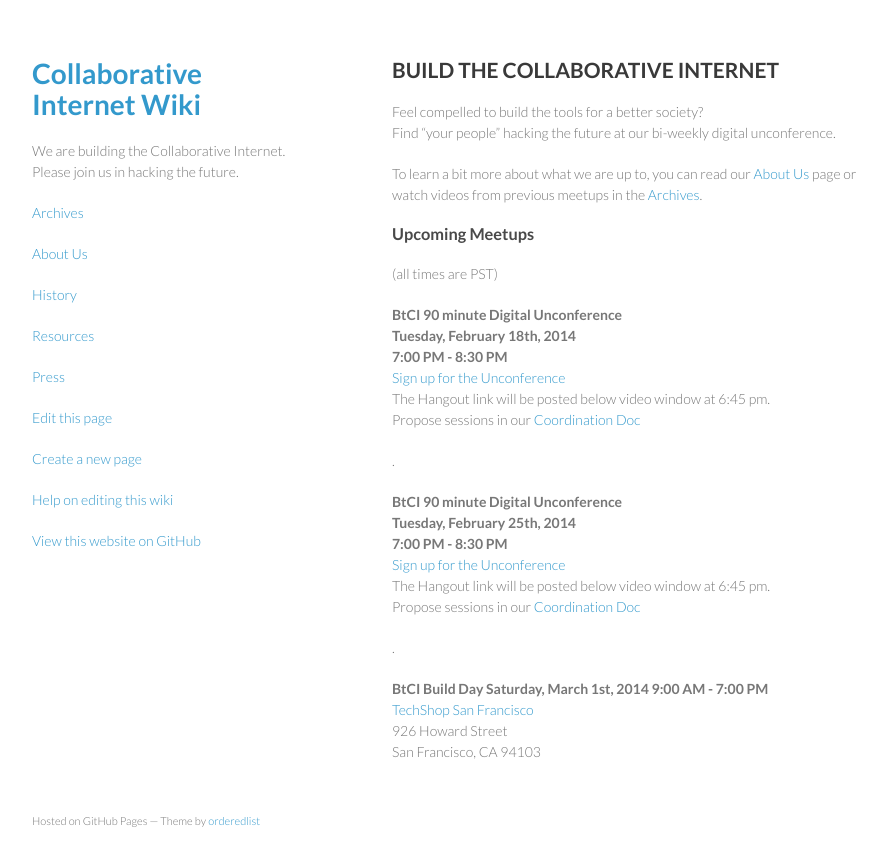
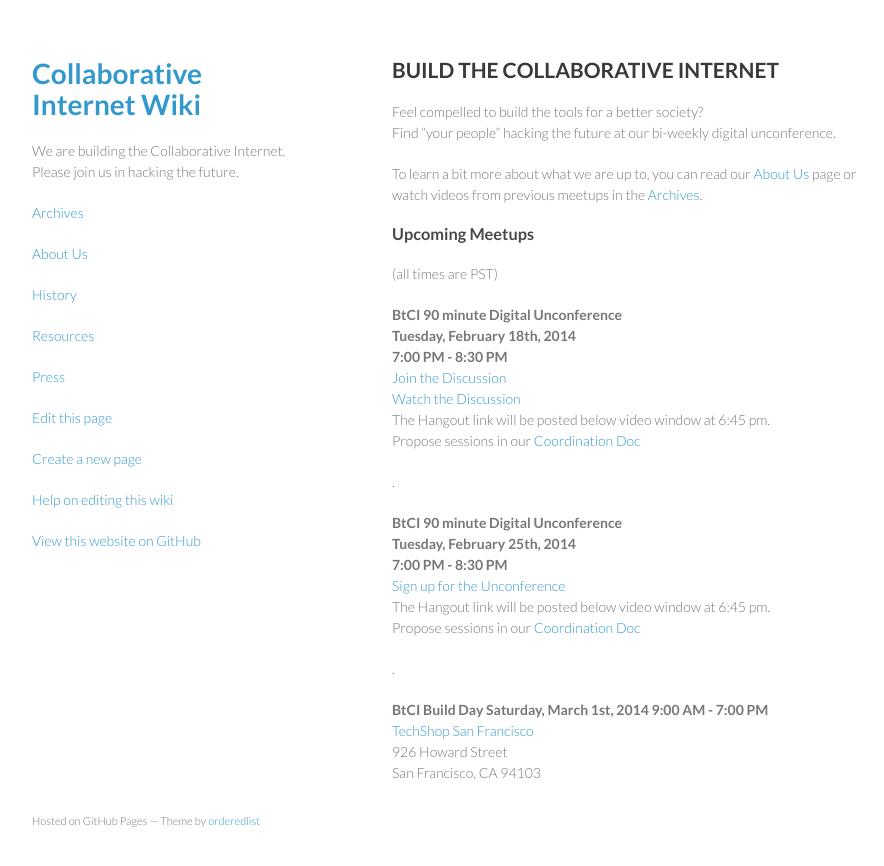
Before and after one commit to collaborativeinternet/collaborativeinternet.github.io, a Jekyll site: the page built from index.md, in a window 1280 px wide. Shown: the top 866 px of the page, without its empty margins (178-1062 px from the left). Built offline with Jekyll 4.4.1, drawn with Linux system fonts in a browser that asks for light colours.

Commit message:
Update index.md

```diff
--- a/index.md
+++ b/index.md
@@ -15,7 +15,8 @@ To learn a bit more about what we are up to, you can read our [About Us](http://
 <b>BtCI 90 minute Digital Unconference
 Tuesday, February 18th, 2014
 7:00 PM - 8:30 PM</b>
-[Sign up for the Unconference](https://plus.google.com/u/1/events/ccm0t6a7lgq43khgi34tvq39pbs)
+[Join the Discussion](https://plus.google.com/hangouts/_/hoaevent/AP36tYfEhW8dU54k2Wa4T3_kTfPbfZrBSOVMmH4icNI9hiumHRuj2A?authuser=1&hl=en)
+[Watch the Discussion](https://plus.google.com/u/1/events/ccm0t6a7lgq43khgi34tvq39pbs)
 The Hangout link will be posted below video window at 6:45 pm.
 Propose sessions in our [Coordination Doc](https://docs.google.com/spreadsheet/ccc?key=0Aqe_OvhjNeDPdDB4T3haUDdGM2Roanp6bURNNUMxMkE#gid=0)
 
```
